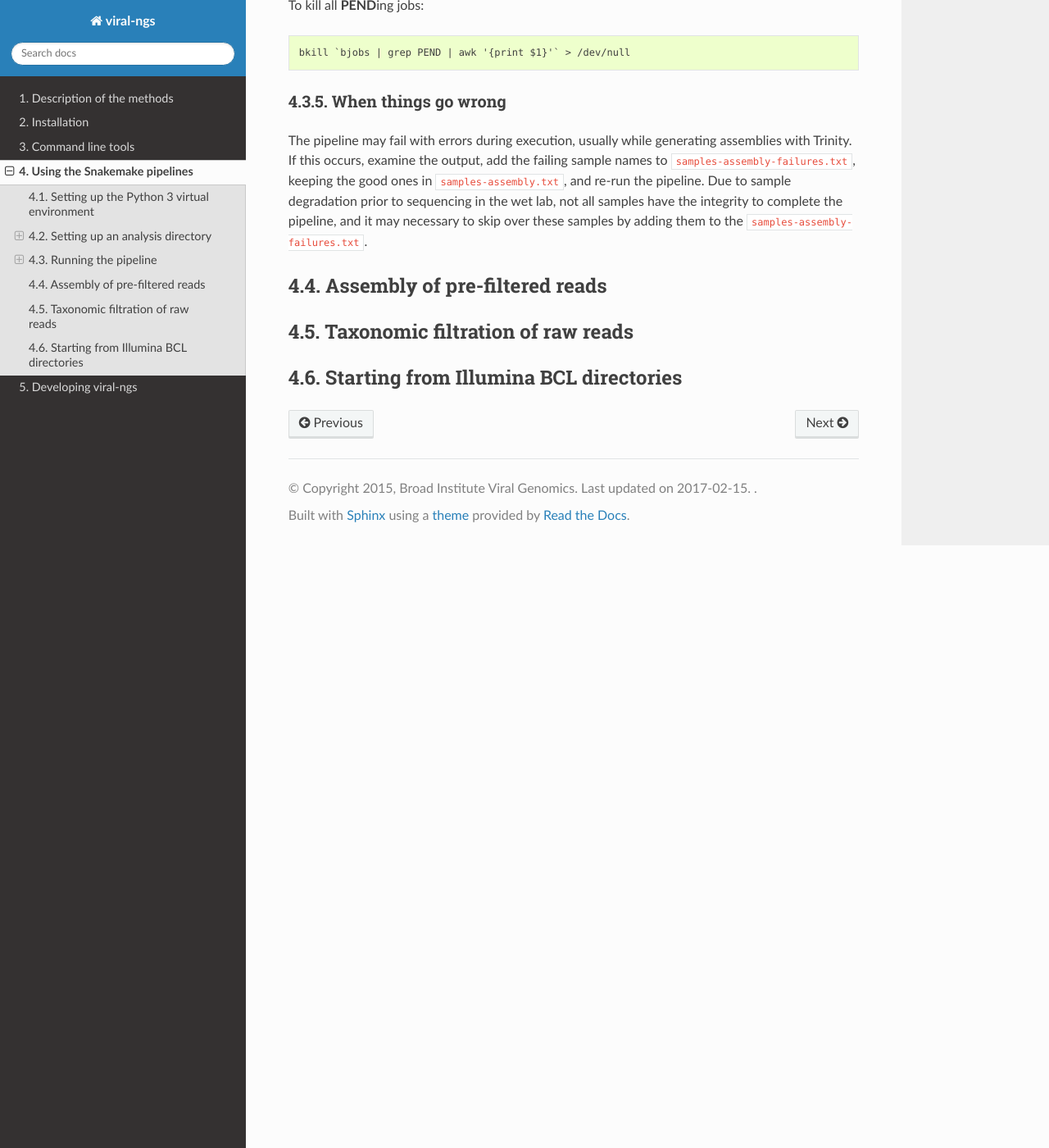
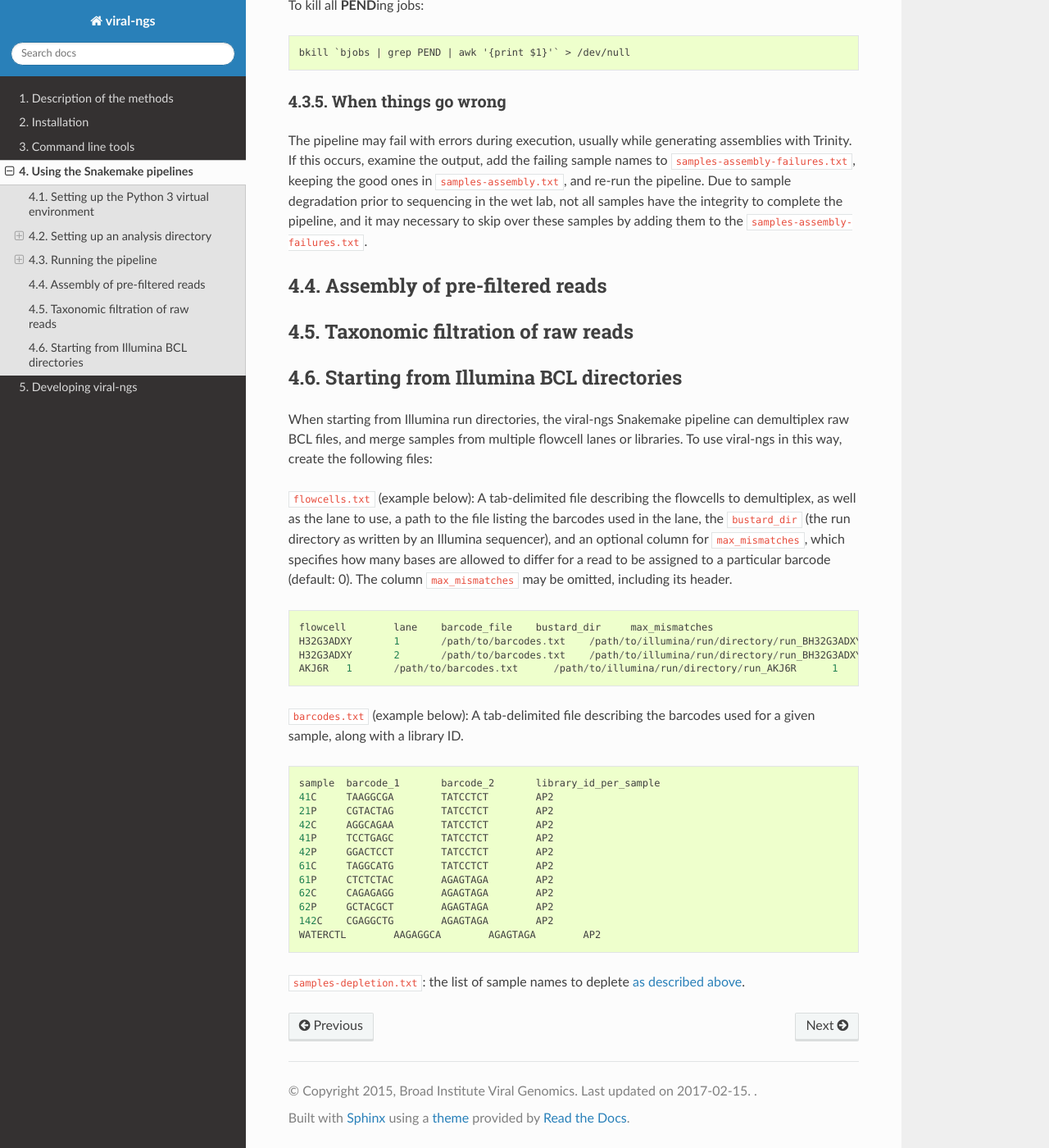
Before and after one commit to broadinstitute/viral-ngs, a Sphinx documentation site: the page built from docs/pipeuse.rst, in a window 1280 px wide and 1400 px high, scrolled down 6471 px. Shown: the whole window at 82% size. Built offline with Sphinx 7.4.7 and the Read the Docs theme 2.0.0, drawn with Linux system fonts in a browser that asks for light colours; formulas are drawn with MathJax 3.

Commit message:
Update docs to include flowcell/barcode file information

```diff
--- a/docs/conf.py
+++ b/docs/conf.py
@@ -51,7 +51,7 @@ __version__ = _git_version()
 # Add any Sphinx extension module names here, as strings. They can be
 # extensions coming with Sphinx (named 'sphinx.ext.*') or your custom
 # ones.
-extensions = ['sphinx.ext.autodoc', 'sphinx.ext.doctest', 'sphinx.ext.pngmath', 'sphinxarg.ext',]
+extensions = ['sphinx.ext.autodoc', 'sphinx.ext.doctest', 'sphinx.ext.imgmath', 'sphinxarg.ext',]
 
 # Add any paths that contain templates here, relative to this directory.
 templates_path = ['_templates']
--- a/docs/pipeuse.rst
+++ b/docs/pipeuse.rst
@@ -338,3 +338,37 @@ Taxonomic filtration of raw reads
 
 Starting from Illumina BCL directories
 --------------------------------------
+
+When starting from Illumina run directories, the viral-ngs Snakemake pipeline can demultiplex raw BCL files,
+and merge samples from multiple flowcell lanes or libraries. To use viral-ngs in this way, create the following files:
+
+``flowcells.txt`` (example below): A tab-delimited file describing the flowcells to demultiplex, as well as the lane to use,
+a path to the file listing the barcodes used in the lane, the ``bustard_dir`` (the run directory as written by an Illumina sequencer),
+and an optional column for ``max_mismatches``, which specifies how many bases are allowed to differ for a read to be assigned to a particular barcode (default: 0). The column ``max_mismatches`` may be omitted, including its header.
+
+::
+
+    flowcell        lane    barcode_file    bustard_dir     max_mismatches
+    H32G3ADXY       1       /path/to/barcodes.txt    /path/to/illumina/run/directory/run_BH32G3ADXY 1
+    H32G3ADXY       2       /path/to/barcodes.txt    /path/to/illumina/run/directory/run_BH32G3ADXY 1
+    AKJ6R   1       /path/to/barcodes.txt      /path/to/illumina/run/directory/run_AKJ6R      1
+
+
+``barcodes.txt`` (example below): A tab-delimited file describing the barcodes used for a given sample, along with a library ID.
+
+::
+
+    sample  barcode_1       barcode_2       library_id_per_sample
+    41C     TAAGGCGA        TATCCTCT        AP2
+    21P     CGTACTAG        TATCCTCT        AP2
+    42C     AGGCAGAA        TATCCTCT        AP2
+    41P     TCCTGAGC        TATCCTCT        AP2
+    42P     GGACTCCT        TATCCTCT        AP2
+    61C     TAGGCATG        TATCCTCT        AP2
+    61P     CTCTCTAC        AGAGTAGA        AP2
+    62C     CAGAGAGG        AGAGTAGA        AP2
+    62P     GCTACGCT        AGAGTAGA        AP2
+    142C    CGAGGCTG        AGAGTAGA        AP2
+    WATERCTL        AAGAGGCA        AGAGTAGA        AP2
+
+``samples-depletion.txt``: the list of sample names to deplete `as described above <#adding-input-data>`__.
```
